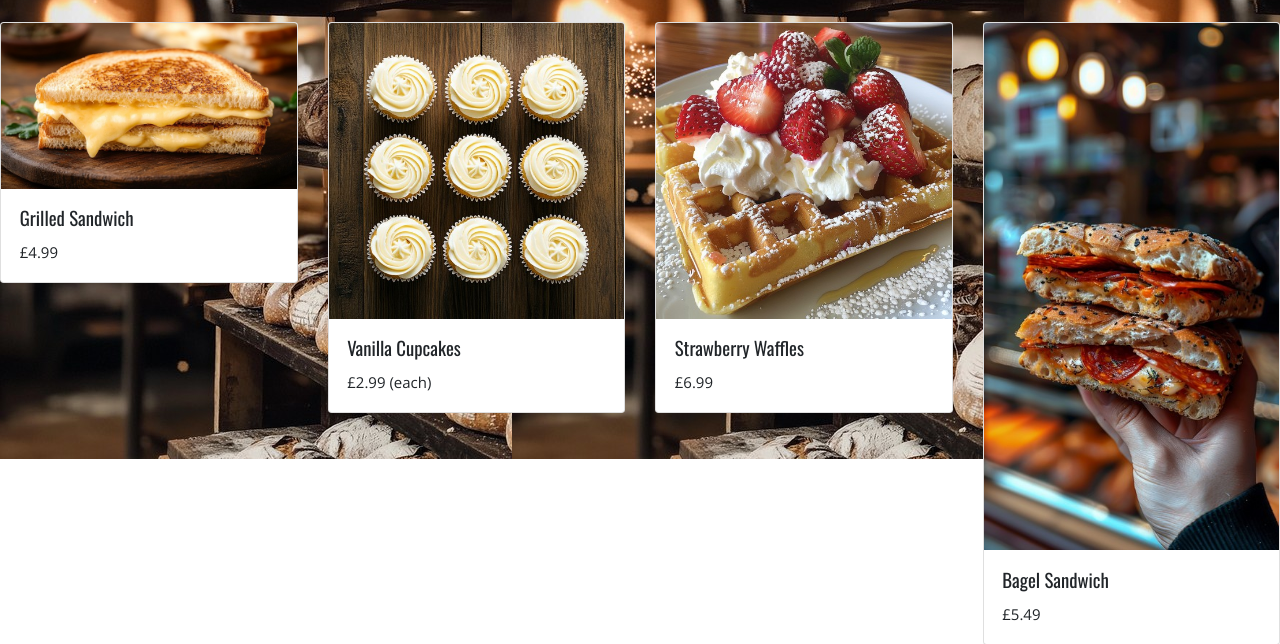
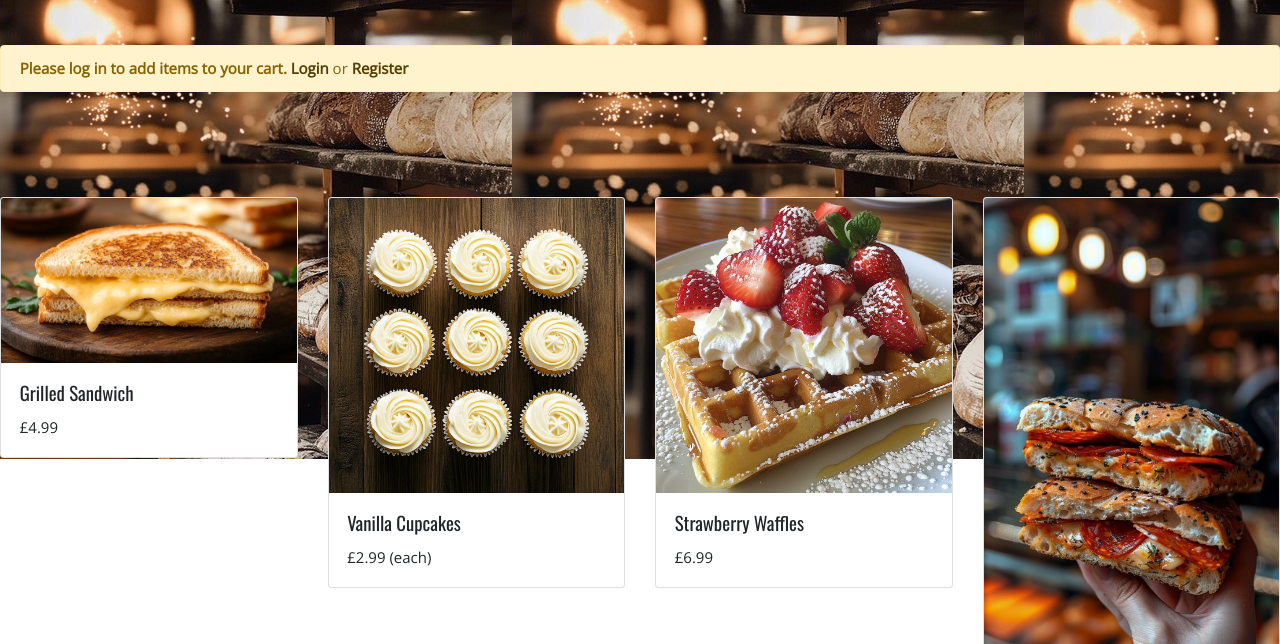
Before and after one commit to seysey01/FlourArtisansApp, a Flask app: page /yum in a window 1280 px wide. Shown: the part 53-697 px from the top of the page. Run offline with Flask 3, Linux system fonts and the light colour scheme.

Commit message:
added shopping add_to_cart route to route.py

```diff
--- a/app/routes.py
+++ b/app/routes.py
@@ -103,6 +103,27 @@ def events():
 #         return redirect(url_for('main.login'))
 #     return render_template('register.html', title='Register', form=form)
 
+# SHOPPING
+@main.route('/add_to_cart', methods=['POST'])
+@login_required
+def add_to_cart():
+    item_id = request.form['item_id']
+    quantity = int(request.form['quantity'])
+
+    # Add the item to the shopping cart
+    if 'cart' not in session:
+        session['cart'] = {}
+    cart = session['cart']
+
+    if item_id in cart:
+        cart[item_id]['quantity'] += quantity
+    else:
+        cart[item_id] = {'quantity': quantity}
+
+    session.modified = True
+    flash('Item added to cart!', 'success')
+    return redirect(url_for('main.yummy_my_tummy'))
+
 
 @main.route('/register', methods=['GET', 'POST'])
 def register():
--- a/templates/yum.html
+++ b/templates/yum.html
@@ -3,6 +3,20 @@
 
 {% block content %}
 
+<br>
+<br>
+<!--a form to add items to the shopping cart, and a conditional check to show the login/register links if the user is not authenticated-->
+{% if not current_user.is_authenticated %}
+<div class="alert alert-warning">
+    <strong>Please log in to add items to your cart.</strong>
+    <a href="{{ url_for('main.login') }}" class="alert-link">Login</a> or
+    <a href="{{ url_for('main.register') }}" class="alert-link">Register</a>
+</div>
+{% endif %}
+
+<br>
+<br>
+<br>
 <br>
 <!--          photos of food-->
 <div class="row row-cols-1 row-cols-md-2 g-4">
```
